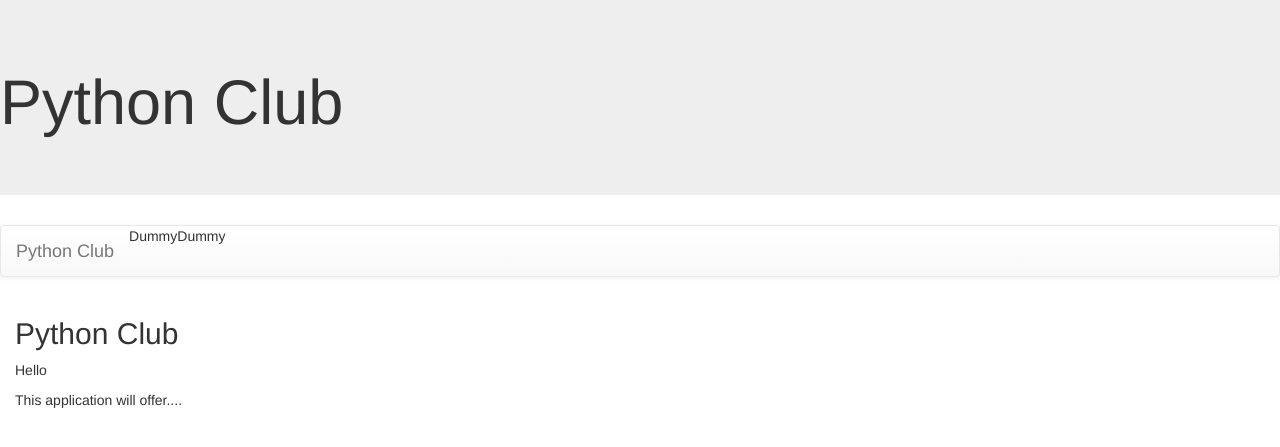
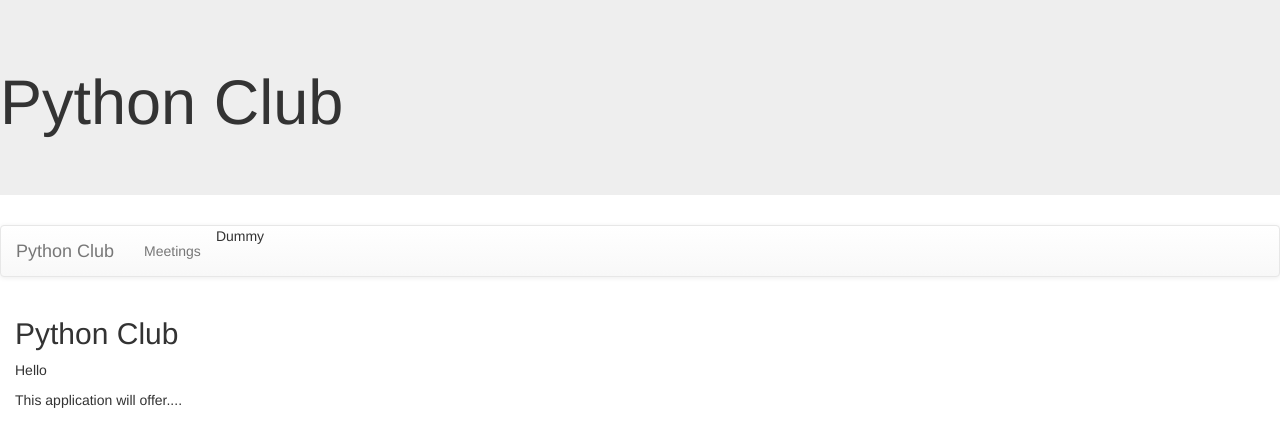
Before and after one commit to clareswensen/IT112, a Django app: page /club/ in a window 1280 px wide. Shown: the top 447 px of the page. Run offline with Django 4.2, Linux system fonts and the light colour scheme; some libraries are stand-ins or nearby versions.

Commit message:
meeting view commit

```diff
--- a/club/templates/base.html
+++ b/club/templates/base.html
@@ -16,7 +16,7 @@
 <a class="navbar-brand" href="{% url 'index' %}">Python Club</a>
 </div>
 <ul class="nav navbar-nav">
-<li>Dummy</li>
+<li><a href="{% url 'meetings' %}">Meetings</a></li>
 <li>Dummy</li>
 </ul>
 </div>
--- a/club/urls.py
+++ b/club/urls.py
@@ -3,4 +3,5 @@ from . import views
 
 urlpatterns = [
    path('', views.index, name='index'),
+   path('meetings/', views.meetings, name='meetings'),
 ]
--- a/club/views.py
+++ b/club/views.py
@@ -1,5 +1,10 @@
 from django.shortcuts import render
+from .models import Meeting, MeetingMinutes, Resources, Event
 
 # Create your views here.
 def index(request):
     return render(request, 'club/index.html')
+
+def meetings(request):
+    meeting_list=Meeting.objects.all()
+    return render(request, 'club/meetings.html', {'meeting_list': meeting_list})
```
Also changed, not shown: club/templates/club/meetings.html (added, +11 -0 lines).
